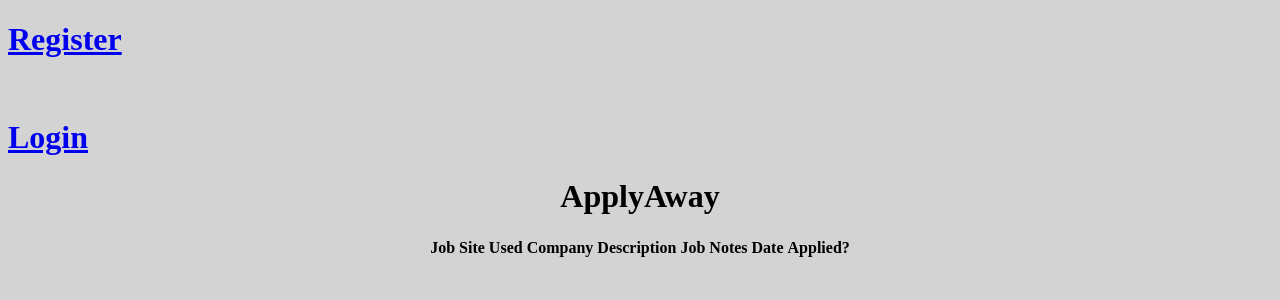
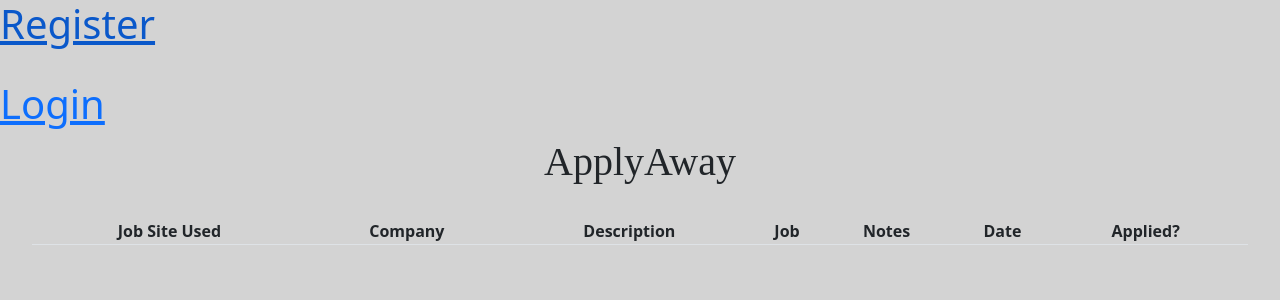
Before and after one commit to parth1175/ForFreelancer, a Django app: template demoapp/templates/demoapp/htmlcode.html in a window 1280 px wide. Shown: the top 300 px of the page. Run offline with Django 4.2, Linux system fonts and the light colour scheme; the template is opened without the code that fills it: most values are stand-ins (such as "Sample title", 1, 10 or a date in 2020); lists and menus that the app fills with data are empty.

Commit message:
first bootstrap website

```diff
--- a/demoapp/templates/demoapp/htmlcode.html
+++ b/demoapp/templates/demoapp/htmlcode.html
@@ -2,57 +2,65 @@
 <html lang="en">
 <head>
     <meta charset="UTF-8">
+    <meta name="viewport" content="width=device-width, initial-scale=1, shrink-to-fit=no">
     <title>ApplyAway</title>
+
+
 <style>
-
   td {
-  border: 1px solid black;
-  border-collapse: collapse;
   background-color: white;
   width: 1%;
 }
+
+times {
+  font-family: "Times New Roman", Times, serif;
+}
+
 </style>
-<!--
+
+
 <link href="https://cdn.jsdelivr.net/npm/bootstrap@5.2.0-beta1/dist/css/bootstrap.min.css" rel="stylesheet" integrity="sha384-0evHe/X+R7YkIZDRvuzKMRqM+OrBnVFBL6DOitfPri4tjfHxaWutUpFmBp4vmVor" crossorigin="anonymous">
--->
+
 </head>
 
 {%if user.is_authenticated%}
-<h1>Hello {{user.first_name}}
-<h1><a href="accounts/logout">Logout</a></h1>
+<h1 class="text-dark"><times>Hello {{user.first_name}}</times></h1>
+<h1><a href="accounts/logout"><times>Logout</times></a></h1>
 {%else%}
 <h1><a href="accounts/register">Register</a></h1><br>
 <h1><a href="accounts/login">Login</a></h1>
   {%endif%}
-<body bgcolor="#D3D3D3">
-<center><h1>ApplyAway</h1></center>
+<body style="background-color:#D3D3D3;">
+<center><h1 class="text-dark"><times>ApplyAway</times></h1></center>
 
-	<center>
-<div id="tooltip">
+<br>
 
-</div>
-	<table >
+	<center><table style="width:95%">
+<center>
 
-      <th>Job Site Used</th>
-    <th>Company</th>
-    <th>Description</th>
-        <th>Job</th>
-        <th>Notes</th>
-        <th>Date</th>
-        <th>Applied?</th>
-
+      <th style="background-color:#D3D3D3;"><center>Job Site Used</center></th>
+    <th style="background-color:#D3D3D3;"><center>Company</center></th>
+    <th style="background-color:#D3D3D3;"><center>Description</center></th>
+    <th style="background-color:#D3D3D3;"><center>Job</center></th>
+    <th style="background-color:#D3D3D3;"><center>Notes</center></th>
+    <th style="background-color:#D3D3D3;"><center>Date</center></th>
+    <th style="background-color:#D3D3D3;"><center>Applied?</center></th>
+    <th style="background-color:#D3D3D3;"><center></center></th>
+    <th style="background-color:#D3D3D3;"><center></center></th>
+</center>
 
 
       {% for data in datas %}
-  <tr>
+
+  <tr class="border">
       {%if data.user == user.username %}
-        <td style="word-break: break-all;"><center><a href="{{data.url}}">{{data.Website}}</a></center></td>
-        <td><center>{{data.Company}}</center></td>
-       <td style = "width: 5%;"><center>{{data.Description}}</center></td>
-       <td><center>{{data.Job}}</center></td>
-       <td><center>{{data.Notes}}</center></td>
-      <td><center>{{data.Date}}</center></td>
-      <td><center>{{data.Applied}}</center></td>
+        <td class="border border-5" style="word-break: break-all;"><center><a href="{{data.url}}">{{data.Website}}</a></center></td>
+        <td class="border border-5"><center>{{data.Company}}</center></td>
+       <td class="border border-5" style = "width: 5%;">{{data.Description}}</td>
+       <td class="border border-5"><center>{{data.Job}}</center></td>
+       <td class="border border-5"><center>{{data.Notes}}</center></td>
+      <td class="border border-5"><center>{{data.Date}}</center></td>
+      <td class="border border-5"><center>{{data.Applied}}</center></td>
 
       <td><center><a href="{% url 'update-data' data.id %}">Update</a></center></td>
       <td><center><a href="{% url 'delete' data.id %}">Delete</a></center></td>
@@ -60,6 +68,7 @@
 
         {%endif%}
   </tr>
+
       {% endfor %}
 
 
```
